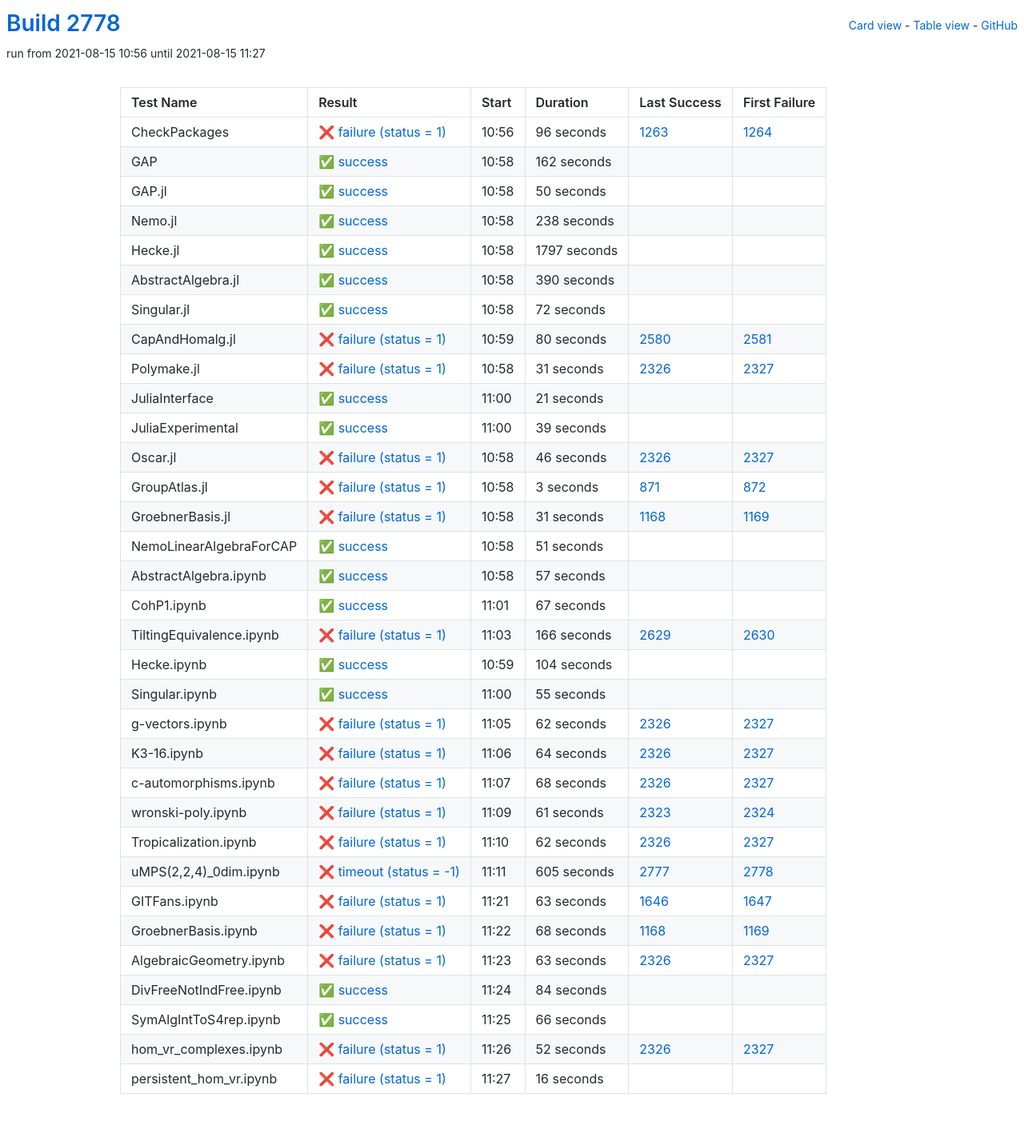
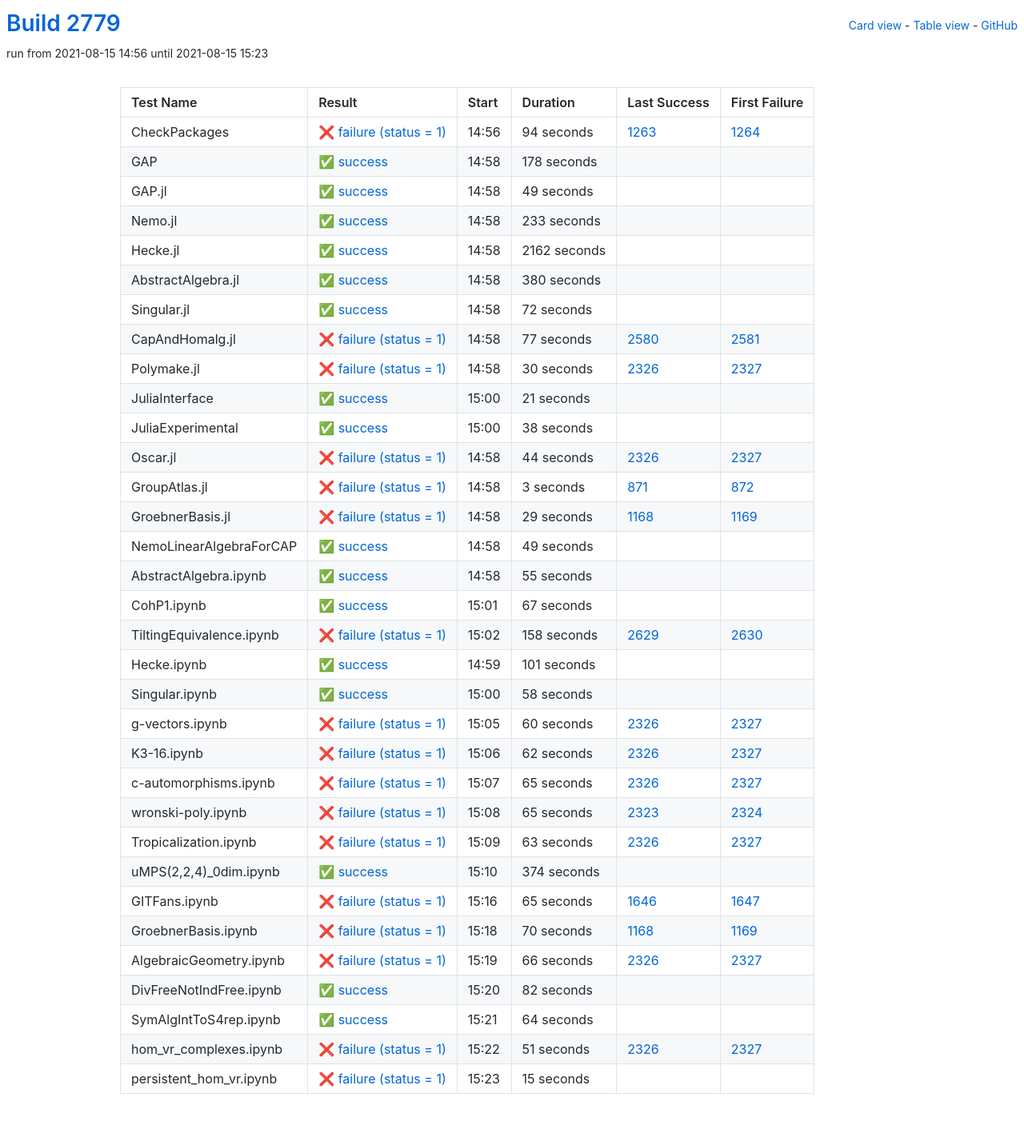
Before and after one commit to oscar-system/oscar-ci-status-stable, a Jekyll site: the page built from table.html, in a window 1280 px wide. Shown: the whole page at 80% size. Built offline with Jekyll 4.4.1, drawn with Linux system fonts in a browser that asks for light colours.

Commit message:
Build #2779

```diff
--- a/_data/ci.yml
+++ b/_data/ci.yml
@@ -1,6 +1,6 @@
 ---
-build: 2778
-build_url: https://oscarci.mathematik.uni-kl.de/job/oscar-stable/2778/
+build: 2779
+build_url: https://oscarci.mathematik.uni-kl.de/job/oscar-stable/2779/
 job: oscar-stable
 organization: oscar-system
 repo: oscar-ci-status-stable
@@ -8,80 +8,80 @@ repourl: https://github.com/oscar-system/oscar-ci-status-stable
 tests:
 - name: CheckPackages
   id: checkpackages
-  log: https://oscarci.mathematik.uni-kl.de/job/oscar-stable/2778/artifact/logs/build-2778/CheckPackages.log
-  start: 2021-08-15 10:56
+  log: https://oscarci.mathematik.uni-kl.de/job/oscar-stable/2779/artifact/logs/build-2779/CheckPackages.log
+  start: 2021-08-15 14:56
   success: false
   exitcode: 1
   status: failure
-  duration: 96
+  duration: 94
   last_success: 1263
   last_success_url: https://oscarci.mathematik.uni-kl.de/job/oscar-stable/1263/
   first_failure: 1264
   first_failure_url: https://oscarci.mathematik.uni-kl.de/job/oscar-stable/1264/
 - name: GAP
   id: gap
-  log: https://oscarci.mathematik.uni-kl.de/job/oscar-stable/2778/artifact/logs/build-2778/GAP.log
-  start: 2021-08-15 10:58
+  log: https://oscarci.mathematik.uni-kl.de/job/oscar-stable/2779/artifact/logs/build-2779/GAP.log
+  start: 2021-08-15 14:58
   success: true
   exitcode: 0
   status: success
-  duration: 162
+  duration: 178
   last_success: false
   last_success_url:
   first_failure: false
   first_failure_url:
 - name: GAP.jl
   id: gap-jl
-  log: https://oscarci.mathematik.uni-kl.de/job/oscar-stable/2778/artifact/logs/build-2778/GAP.jl.log
-  start: 2021-08-15 10:58
+  log: https://oscarci.mathematik.uni-kl.de/job/oscar-stable/2779/artifact/logs/build-2779/GAP.jl.log
+  start: 2021-08-15 14:58
   success: true
   exitcode: 0
   status: success
-  duration: 50
+  duration: 49
   last_success: false
   last_success_url:
   first_failure: false
   first_failure_url:
 - name: Nemo.jl
   id: nemo-jl
-  log: https://oscarci.mathematik.uni-kl.de/job/oscar-stable/2778/artifact/logs/build-2778/Nemo.jl.log
-  start: 2021-08-15 10:58
+  log: https://oscarci.mathematik.uni-kl.de/job/oscar-stable/2779/artifact/logs/build-2779/Nemo.jl.log
+  start: 2021-08-15 14:58
   success: true
   exitcode: 0
   status: success
-  duration: 238
+  duration: 233
   last_success: false
   last_success_url:
   first_failure: false
   first_failure_url:
 - name: Hecke.jl
   id: hecke-jl
-  log: https://oscarci.mathematik.uni-kl.de/job/oscar-stable/2778/artifact/logs/build-2778/Hecke.jl.log
-  start: 2021-08-15 10:58
+  log: https://oscarci.mathematik.uni-kl.de/job/oscar-stable/2779/artifact/logs/build-2779/Hecke.jl.log
+  start: 2021-08-15 14:58
   success: true
   exitcode: 0
   status: success
-  duration: 1797
+  duration: 2162
   last_success: false
   last_success_url:
   first_failure: false
   first_failure_url:
 - name: AbstractAlgebra.jl
   id: abstractalgebra-jl
-  log: https://oscarci.mathematik.uni-kl.de/job/oscar-stable/2778/artifact/logs/build-2778/AbstractAlgebra.jl.log
-  start: 2021-08-15 10:58
+  log: https://oscarci.mathematik.uni-kl.de/job/oscar-stable/2779/artifact/logs/build-2779/AbstractAlgebra.jl.log
+  start: 2021-08-15 14:58
   success: true
   exitcode: 0
   status: success
-  duration: 390
+  duration: 380
   last_success: false
   last_success_url:
   first_failure: false
   first_failure_url:
 - name: Singular.jl
   id: singular-jl
-  log: https://oscarci.mathematik.uni-kl.de/job/oscar-stable/2778/artifact/logs/build-2778/Singular.jl.log
-  start: 2021-08-15 10:58
+  log: https://oscarci.mathematik.uni-kl.de/job/oscar-stable/2779/artifact/logs/build-2779/Singular.jl.log
+  start: 2021-08-15 14:58
   success: true
   exitcode: 0
   status: success
@@ -92,32 +92,32 @@ tests:
   first_failure_url:
 - name: CapAndHomalg.jl
   id: capandhomalg-jl
-  log: https://oscarci.mathematik.uni-kl.de/job/oscar-stable/2778/artifact/logs/build-2778/CapAndHomalg.jl.log
-  start: 2021-08-15 10:59
+  log: https://oscarci.mathematik.uni-kl.de/job/oscar-stable/2779/artifact/logs/build-2779/CapAndHomalg.jl.log
+  start: 2021-08-15 14:58
   success: false
   exitcode: 1
   status: failure
-  duration: 80
+  duration: 77
   last_success: 2580
   last_success_url: https://oscarci.mathematik.uni-kl.de/job/oscar-stable/2580/
   first_failure: 2581
   first_failure_url: https://oscarci.mathematik.uni-kl.de/job/oscar-stable/2581/
 - name: Polymake.jl
   id: polymake-jl
-  log: https://oscarci.mathematik.uni-kl.de/job/oscar-stable/2778/artifact/logs/build-2778/Polymake.jl.log
-  start: 2021-08-15 10:58
+  log: https://oscarci.mathematik.uni-kl.de/job/oscar-stable/2779/artifact/logs/build-2779/Polymake.jl.log
+  start: 2021-08-15 14:58
   success: false
   exitcode: 1
   status: failure
-  duration: 31
+  duration: 30
   last_success: 2326
   last_success_url: https://oscarci.mathematik.uni-kl.de/job/oscar-stable/2326/
   first_failure: 2327
   first_failure_url: https://oscarci.mathematik.uni-kl.de/job/oscar-stable/2327/
 - name: JuliaInterface
   id: juliainterface
-  log: https://oscarci.mathematik.uni-kl.de/job/oscar-stable/2778/artifact/logs/build-2778/JuliaInterface.log
-  start: 2021-08-15 11:00
+  log: https://oscarci.mathematik.uni-kl.de/job/oscar-stable/2779/artifact/logs/build-2779/JuliaInterface.log
+  start: 2021-08-15 15:00
   success: true
   exitcode: 0
   status: success
@@ -128,32 +128,32 @@ tests:
   first_failure_url:
 - name: JuliaExperimental
   id: juliaexperimental
-  log: https://oscarci.mathematik.uni-kl.de/job/oscar-stable/2778/artifact/logs/build-2778/JuliaExperimental.log
-  start: 2021-08-15 11:00
+  log: https://oscarci.mathematik.uni-kl.de/job/oscar-stable/2779/artifact/logs/build-2779/JuliaExperimental.log
+  start: 2021-08-15 15:00
   success: true
   exitcode: 0
   status: success
-  duration: 39
+  duration: 38
   last_success: false
   last_success_url:
   first_failure: false
   first_failure_url:
 - name: Oscar.jl
   id: oscar-jl
-  log: https://oscarci.mathematik.uni-kl.de/job/oscar-stable/2778/artifact/logs/build-2778/Oscar.jl.log
-  start: 2021-08-15 10:58
+  log: https://oscarci.mathematik.uni-kl.de/job/oscar-stable/2779/artifact/logs/build-2779/Oscar.jl.log
+  start: 2021-08-15 14:58
   success: false
   exitcode: 1
   status: failure
-  duration: 46
+  duration: 44
   last_success: 2326
   last_success_url: https://oscarci.mathematik.uni-kl.de/job/oscar-stable/2326/
   first_failure: 2327
   first_failure_url: https://oscarci.mathematik.uni-kl.de/job/oscar-stable/2327/
 - name: GroupAtlas.jl
   id: groupatlas-jl
-  log: https://oscarci.mathematik.uni-kl.de/job/oscar-stable/2778/artifact/logs/build-2778/GroupAtlas.jl.log
-  start: 2021-08-15 10:58
+  log: https://oscarci.mathematik.uni-kl.de/job/oscar-stable/2779/artifact/logs/build-2779/GroupAtlas.jl.log
+  start: 2021-08-15 14:58
   success: false
   exitcode: 1
   status: failure
@@ -164,44 +164,44 @@ tests:
   first_failure_url: https://oscarci.mathematik.uni-kl.de/job/oscar-stable/872/
 - name: GroebnerBasis.jl
   id: groebnerbasis-jl
-  log: https://oscarci.mathematik.uni-kl.de/job/oscar-stable/2778/artifact/logs/build-2778/GroebnerBasis.jl.log
-  start: 2021-08-15 10:58
+  log: https://oscarci.mathematik.uni-kl.de/job/oscar-stable/2779/artifact/logs/build-2779/GroebnerBasis.jl.log
+  start: 2021-08-15 14:58
   success: false
   exitcode: 1
   status: failure
-  duration: 31
+  duration: 29
   last_success: 1168
   last_success_url: https://oscarci.mathematik.uni-kl.de/job/oscar-stable/1168/
   first_failure: 1169
   first_failure_url: https://oscarci.mathematik.uni-kl.de/job/oscar-stable/1169/
 - name: NemoLinearAlgebraForCAP
   id: nemolinearalgebraforcap
-  log: https://oscarci.mathematik.uni-kl.de/job/oscar-stable/2778/artifact/logs/build-2778/NemoLinearAlgebraForCAP.log
-  start: 2021-08-15 10:58
+  log: https://oscarci.mathematik.uni-kl.de/job/oscar-stable/2779/artifact/logs/build-2779/NemoLinearAlgebraForCAP.log
+  start: 2021-08-15 14:58
   success: true
   exitcode: 0
   status: success
-  duration: 51
+  duration: 49
   last_success: false
   last_success_url:
   first_failure: false
   first_failure_url:
 - name: AbstractAlgebra.ipynb
   id: abstractalgebra-ipynb
-  log: https://oscarci.mathematik.uni-kl.de/job/oscar-stable/2778/artifact/logs/build-2778/AbstractAlgebra.ipynb.log
-  start: 2021-08-15 10:58
+  log: https://oscarci.mathematik.uni-kl.de/job/oscar-stable/2779/artifact/logs/build-2779/AbstractAlgebra.ipynb.log
+  start: 2021-08-15 14:58
   success: true
   exitcode: 0
   status: success
-  duration: 57
+  duration: 55
   last_success: false
   last_success_url:
   first_failure: false
   first_failure_url:
 - name: CohP1.ipynb
   id: cohp1-ipynb
-  log: https://oscarci.mathematik.uni-kl.de/job/oscar-stable/2778/artifact/logs/build-2778/CohP1.ipynb.log
-  start: 2021-08-15 11:01
+  log: https://oscarci.mathematik.uni-kl.de/job/oscar-stable/2779/artifact/logs/build-2779/CohP1.ipynb.log
+  start: 2021-08-15 15:01
   success: true
   exitcode: 0
   status: success
@@ -212,44 +212,56 @@ tests:
   first_failure_url:
 - name: TiltingEquivalence.ipynb
   id: tiltingequivalence-ipynb
-  log: https://oscarci.mathematik.uni-kl.de/job/oscar-stable/2778/artifact/logs/build-2778/TiltingEquivalence.ipynb.log
-  start: 2021-08-15 11:03
+  log: https://oscarci.mathematik.uni-kl.de/job/oscar-stable/2779/artifact/logs/build-2779/TiltingEquivalence.ipynb.log
+  start: 2021-08-15 15:02
   success: false
   exitcode: 1
   status: failure
-  duration: 166
+  duration: 158
   last_success: 2629
   last_success_url: https://oscarci.mathematik.uni-kl.de/job/oscar-stable/2629/
   first_failure: 2630
   first_failure_url: https://oscarci.mathematik.uni-kl.de/job/oscar-stable/2630/
 - name: Hecke.ipynb
   id: hecke-ipynb
-  log: https://oscarci.mathematik.uni-kl.de/job/oscar-stable/2778/artifact/logs/build-2778/Hecke.ipynb.log
-  start: 2021-08-15 10:59
+  log: https://oscarci.mathematik.uni-kl.de/job/oscar-stable/2779/artifact/logs/build-2779/Hecke.ipynb.log
+  start: 2021-08-15 14:59
   success: true
   exitcode: 0
   status: success
-  duration: 104
+  duration: 101
   last_success: false
   last_success_url:
   first_failure: false
   first_failure_url:
 - name: Singular.ipynb
   id: singular-ipynb
-  log: https://oscarci.mathematik.uni-kl.de/job/oscar-stable/2778/artifact/logs/build-2778/Singular.ipynb.log
-  start: 2021-08-15 11:00
+  log: https://oscarci.mathematik.uni-kl.de/job/oscar-stable/2779/artifact/logs/build-2779/Singular.ipynb.log
+  start: 2021-08-15 15:00
   success: true
   exitcode: 0
   status: success
-  duration: 55
+  duration: 58
   last_success: false
   last_success_url:
   first_failure: false
   first_failure_url:
 - name: g-vectors.ipynb
   id: g-vectors-ipynb
-  log: https://oscarci.mathematik.uni-kl.de/job/oscar-stable/2778/artifact/logs/build-2778/g-vectors.ipynb.log
-  start: 2021-08-15 11:05
+  log: https://oscarci.mathematik.uni-kl.de/job/oscar-stable/2779/artifact/logs/build-2779/g-vectors.ipynb.log
+  start: 2021-08-15 15:05
+  success: false
+  exitcode: 1
+  status: failure
+  duration: 60
+  last_success: 2326
+  last_success_url: https://oscarci.mathematik.uni-kl.de/job/oscar-stable/2326/
+  first_failure: 2327
+  first_failure_url: https://oscarci.mathematik.uni-kl.de/job/oscar-stable/2327/
+- name: K3-16.ipynb
+  id: k3-16-ipynb
+  log: https://oscarci.mathematik.uni-kl.de/job/oscar-stable/2779/artifact/logs/build-2779/K3-16.ipynb.log
+  start: 2021-08-15 15:06
   success: false
   exitcode: 1
   status: failure
@@ -258,94 +270,34 @@ tests:
   last_success_url: https://oscarci.mathematik.uni-kl.de/job/oscar-stable/2326/
   first_failure: 2327
   first_failure_url: https://oscarci.mathematik.uni-kl.de/job/oscar-stable/2327/
-- name: K3-16.ipynb
-  id: k3-16-ipynb
-  log: https://oscarci.mathematik.uni-kl.de/job/oscar-stable/2778/artifact/logs/build-2778/K3-16.ipynb.log
-  start: 2021-08-15 11:06
+- name: c-automorphisms.ipynb
+  id: c-automorphisms-ipynb
+  log: https://oscarci.mathematik.uni-kl.de/job/oscar-stable/2779/artifact/logs/build-2779/c-automorphisms.ipynb.log
+  start: 2021-08-15 15:07
   success: false
   exitcode: 1
   status: failure
-  duration: 64
-  last_success: 2326
-  last_success_url: https://oscarci.mathematik.uni-kl.de/job/oscar-stable/2326/
-  first_failure: 2327
-  first_failure_url: https://oscarci.mathematik.uni-kl.de/job/oscar-stable/2327/
-- name: c-automorphisms.ipynb
-  id: c-automorphisms-ipynb
-  log: https://oscarci.mathematik.uni-kl.de/job/oscar-stable/2778/artifact/logs/build-2778/c-automorphisms.ipynb.log
-  start: 2021-08-15 11:07
-  success: false
-  exitcode: 1
-  status: failure
-  duration: 68
+  duration: 65
   last_success: 2326
   last_success_url: https://oscarci.mathematik.uni-kl.de/job/oscar-stable/2326/
   first_failure: 2327
   first_failure_url: https://oscarci.mathematik.uni-kl.de/job/oscar-stable/2327/
 - name: wronski-poly.ipynb
   id: wronski-poly-ipynb
-  log: https://oscarci.mathematik.uni-kl.de/job/oscar-stable/2778/artifact/logs/build-2778/wronski-poly.ipynb.log
-  start: 2021-08-15 11:09
+  log: https://oscarci.mathematik.uni-kl.de/job/oscar-stable/2779/artifact/logs/build-2779/wronski-poly.ipynb.log
+  start: 2021-08-15 15:08
   success: false
   exitcode: 1
   status: failure
-  duration: 61
+  duration: 65
   last_success: 2323
   last_success_url: https://oscarci.mathematik.uni-kl.de/job/oscar-stable/2323/
   first_failure: 2324
   first_failure_url: https://oscarci.mathematik.uni-kl.de/job/oscar-stable/2324/
 - name: Tropicalization.ipynb
   id: tropicalization-ipynb
-  log: https://oscarci.mathematik.uni-kl.de/job/oscar-stable/2778/artifact/logs/build-2778/Tropicalization.ipynb.log
-  start: 2021-08-15 11:10
-  success: false
-  exitcode: 1
-  status: failure
-  duration: 62
-  last_success: 2326
-  last_success_url: https://oscarci.mathematik.uni-kl.de/job/oscar-stable/2326/
-  first_failure: 2327
-  first_failure_url: https://oscarci.mathematik.uni-kl.de/job/oscar-stable/2327/
-- name: uMPS(2,2,4)_0dim.ipynb
-  id: umps-2-2-4-0dim-ipynb
-  log: https://oscarci.mathematik.uni-kl.de/job/oscar-stable/2778/artifact/logs/build-2778/uMPS-2-2-4-_0dim.ipynb.log
-  start: 2021-08-15 11:11
-  success: false
-  exitcode: -1
-  status: timeout
-  duration: 605
-  last_success: 2777
-  last_success_url: https://oscarci.mathematik.uni-kl.de/job/oscar-stable/2777/
-  first_failure: 2778
-  first_failure_url: https://oscarci.mathematik.uni-kl.de/job/oscar-stable/2778/
-- name: GITFans.ipynb
-  id: gitfans-ipynb
-  log: https://oscarci.mathematik.uni-kl.de/job/oscar-stable/2778/artifact/logs/build-2778/GITFans.ipynb.log
-  start: 2021-08-15 11:21
-  success: false
-  exitcode: 1
-  status: failure
-  duration: 63
-  last_success: 1646
-  last_success_url: https://oscarci.mathematik.uni-kl.de/job/oscar-stable/1646/
-  first_failure: 1647
-  first_failure_url: https://oscarci.mathematik.uni-kl.de/job/oscar-stable/1647/
-- name: GroebnerBasis.ipynb
-  id: groebnerbasis-ipynb
-  log: https://oscarci.mathematik.uni-kl.de/job/oscar-stable/2778/artifact/logs/build-2778/GroebnerBasis.ipynb.log
-  start: 2021-08-15 11:22
-  success: false
-  exitcode: 1
-  status: failure
-  duration: 68
-  last_success: 1168
-  last_success_url: https://oscarci.mathematik.uni-kl.de/job/oscar-stable/1168/
-  first_failure: 1169
-  first_failure_url: https://oscarci.mathematik.uni-kl.de/job/oscar-stable/1169/
-- name: AlgebraicGeometry.ipynb
-  id: algebraicgeometry-ipynb
-  log: https://oscarci.mathematik.uni-kl.de/job/oscar-stable/2778/artifact/logs/build-2778/AlgebraicGeometry.ipynb.log
-  start: 2021-08-15 11:23
+  log: https://oscarci.mathematik.uni-kl.de/job/oscar-stable/2779/artifact/logs/build-2779/Tropicalization.ipynb.log
+  start: 2021-08-15 15:09
   success: false
   exitcode: 1
   status: failure
@@ -354,50 +306,98 @@ tests:
   last_success_url: https://oscarci.mathematik.uni-kl.de/job/oscar-stable/2326/
   first_failure: 2327
   first_failure_url: https://oscarci.mathematik.uni-kl.de/job/oscar-stable/2327/
-- name: DivFreeNotIndFree.ipynb
-  id: divfreenotindfree-ipynb
-  log: https://oscarci.mathematik.uni-kl.de/job/oscar-stable/2778/artifact/logs/build-2778/DivFreeNotIndFree.ipynb.log
-  start: 2021-08-15 11:24
+- name: uMPS(2,2,4)_0dim.ipynb
+  id: umps-2-2-4-0dim-ipynb
+  log: https://oscarci.mathematik.uni-kl.de/job/oscar-stable/2779/artifact/logs/build-2779/uMPS-2-2-4-_0dim.ipynb.log
+  start: 2021-08-15 15:10
   success: true
   exitcode: 0
   status: success
-  duration: 84
+  duration: 374
+  last_success: false
+  last_success_url:
+  first_failure: false
+  first_failure_url:
+- name: GITFans.ipynb
+  id: gitfans-ipynb
+  log: https://oscarci.mathematik.uni-kl.de/job/oscar-stable/2779/artifact/logs/build-2779/GITFans.ipynb.log
+  start: 2021-08-15 15:16
+  success: false
+  exitcode: 1
+  status: failure
+  duration: 65
+  last_success: 1646
+  last_success_url: https://oscarci.mathematik.uni-kl.de/job/oscar-stable/1646/
+  first_failure: 1647
+  first_failure_url: https://oscarci.mathematik.uni-kl.de/job/oscar-stable/1647/
+- name: GroebnerBasis.ipynb
+  id: groebnerbasis-ipynb
+  log: https://oscarci.mathematik.uni-kl.de/job/oscar-stable/2779/artifact/logs/build-2779/GroebnerBasis.ipynb.log
+  start: 2021-08-15 15:18
+  success: false
+  exitcode: 1
+  status: failure
+  duration: 70
+  last_success: 1168
+  last_success_url: https://oscarci.mathematik.uni-kl.de/job/oscar-stable/1168/
+  first_failure: 1169
+  first_failure_url: https://oscarci.mathematik.uni-kl.de/job/oscar-stable/1169/
+- name: AlgebraicGeometry.ipynb
+  id: algebraicgeometry-ipynb
+  log: https://oscarci.mathematik.uni-kl.de/job/oscar-stable/2779/artifact/logs/build-2779/AlgebraicGeometry.ipynb.log
+  start: 2021-08-15 15:19
+  success: false
+  exitcode: 1
+  status: failure
+  duration: 66
+  last_success: 2326
+  last_success_url: https://oscarci.mathematik.uni-kl.de/job/oscar-stable/2326/
+  first_failure: 2327
+  first_failure_url: https://oscarci.mathematik.uni-kl.de/job/oscar-stable/2327/
+- name: DivFreeNotIndFree.ipynb
+  id: divfreenotindfree-ipynb
+  log: https://oscarci.mathematik.uni-kl.de/job/oscar-stable/2779/artifact/logs/build-2779/DivFreeNotIndFree.ipynb.log
+  start: 2021-08-15 15:20
+  success: true
+  exitcode: 0
+  status: success
+  duration: 82
   last_success: false
   last_success_url:
   first_failure: false
   first_failure_url:
 - name: SymAlgIntToS4rep.ipynb
   id: symalginttos4rep-ipynb
-  log: https://oscarci.mathematik.uni-kl.de/job/oscar-stable/2778/artifact/logs/build-2778/SymAlgIntToS4rep.ipynb.log
-  start: 2021-08-15 11:25
+  log: https://oscarci.mathematik.uni-kl.de/job/oscar-stable/2779/artifact/logs/build-2779/SymAlgIntToS4rep.ipynb.log
+  start: 2021-08-15 15:21
   success: true
   exitcode: 0
   status: success
-  duration: 66
+  duration: 64
   last_success: false
   last_success_url:
   first_failure: false
   first_failure_url:
 - name: hom_vr_complexes.ipynb
   id: hom-vr-complexes-ipynb
-  log: https://oscarci.mathematik.uni-kl.de/job/oscar-stable/2778/artifact/logs/build-2778/hom_vr_complexes.ipynb.log
-  start: 2021-08-15 11:26
+  log: https://oscarci.mathematik.uni-kl.de/job/oscar-stable/2779/artifact/logs/build-2779/hom_vr_complexes.ipynb.log
+  start: 2021-08-15 15:22
   success: false
   exitcode: 1
   status: failure
-  duration: 52
+  duration: 51
   last_success: 2326
   last_success_url: https://oscarci.mathematik.uni-kl.de/job/oscar-stable/2326/
   first_failure: 2327
   first_failure_url: https://oscarci.mathematik.uni-kl.de/job/oscar-stable/2327/
 - name: persistent_hom_vr.ipynb
   id: persistent-hom-vr-ipynb
-  log: https://oscarci.mathematik.uni-kl.de/job/oscar-stable/2778/artifact/logs/build-2778/persistent_hom_vr.ipynb.log
-  start: 2021-08-15 11:27
+  log: https://oscarci.mathematik.uni-kl.de/job/oscar-stable/2779/artifact/logs/build-2779/persistent_hom_vr.ipynb.log
+  start: 2021-08-15 15:23
   success: false
   exitcode: 1
   status: failure
-  duration: 16
+  duration: 15
   last_success: false
   last_success_url:
   first_failure: false
```
Also changed, not shown: README.md.
